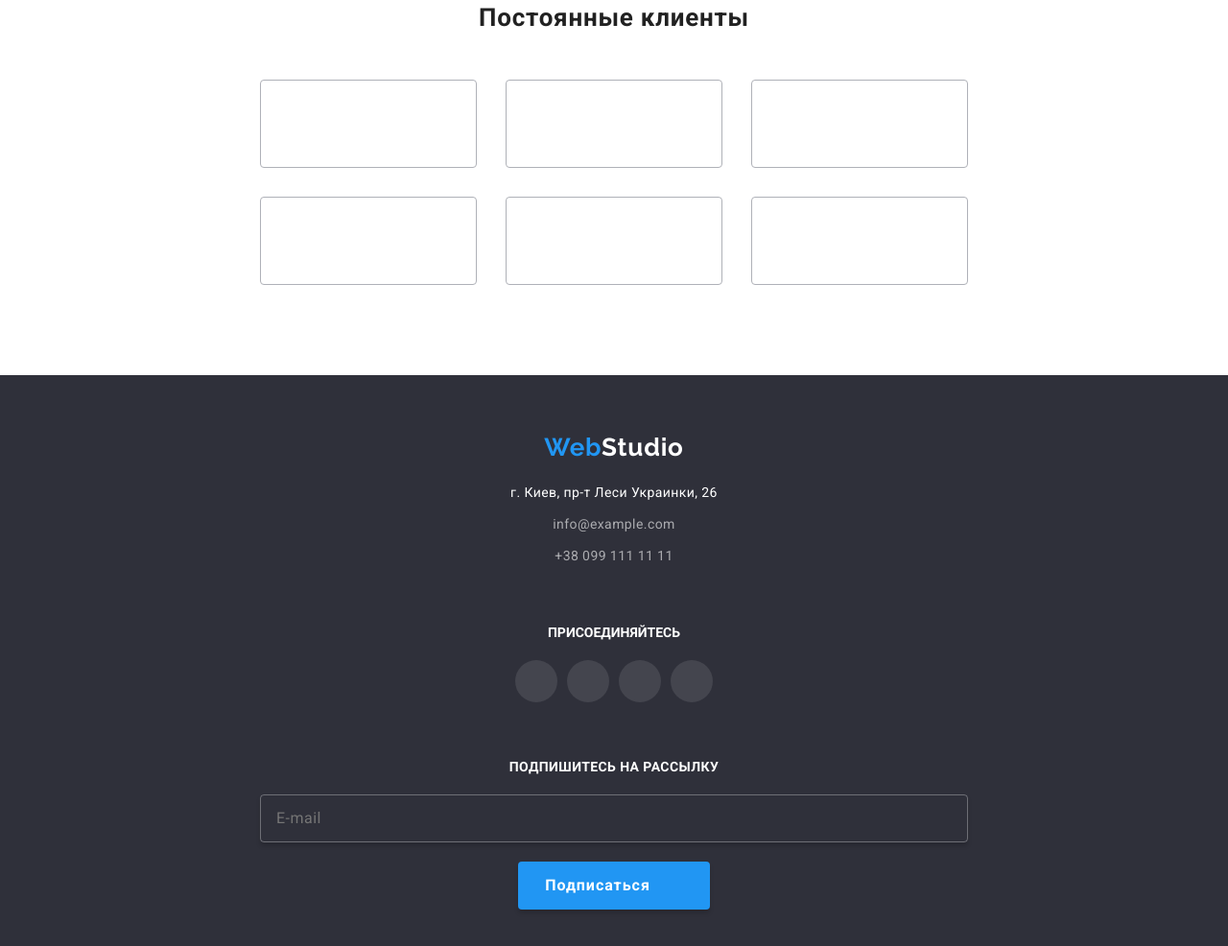
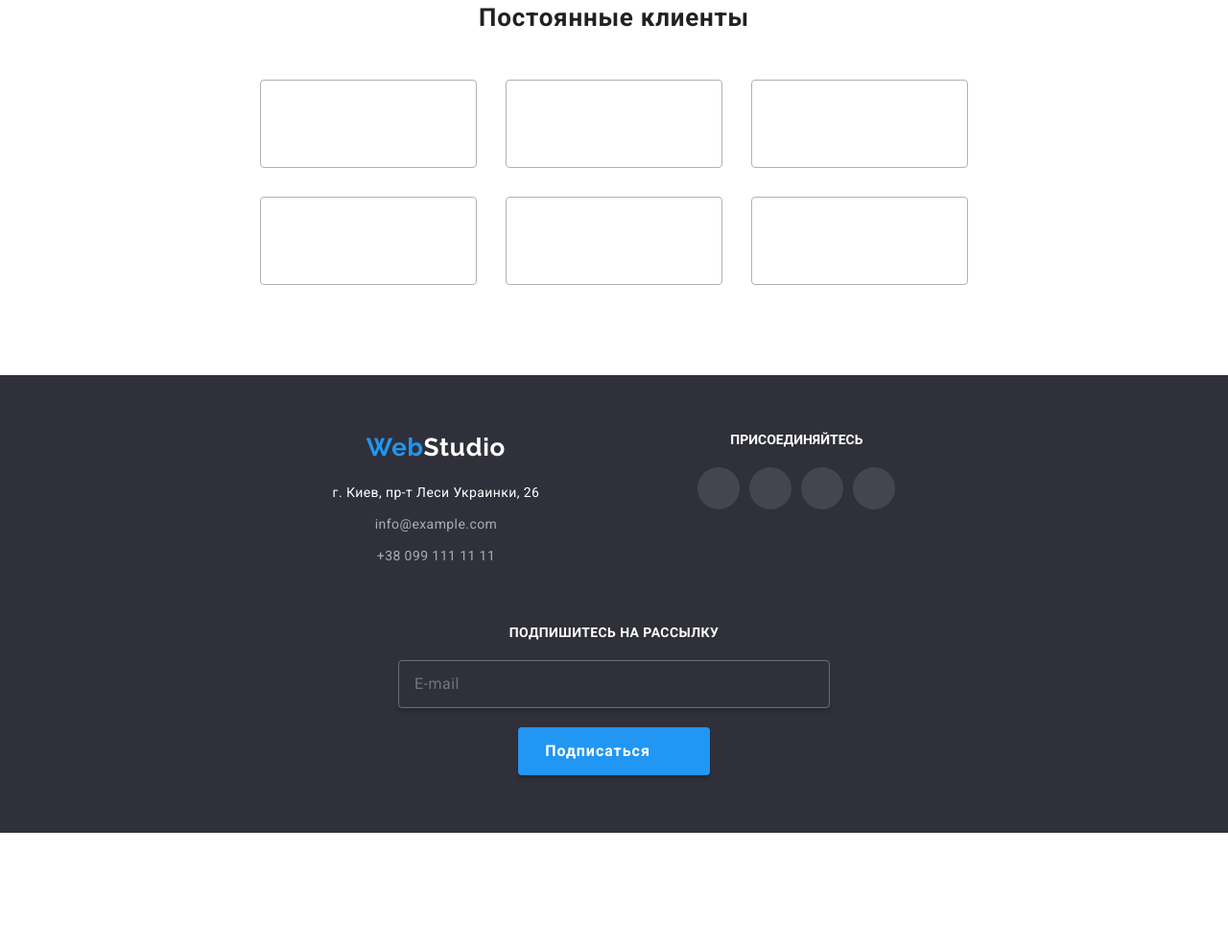
Before and after one commit to AndriiPavuk/goit-markup-hw-08, a plain HTML site: page index.html in a window 1280 px wide. Shown: the part 2735-3721 px from the top of the page at 96% size. After the commit the page ends 3603 px from the top, so only its background shows below. Drawn offline with nearby package versions, Linux system fonts and the light colour scheme.

Commit message:
footer-tablet

```diff
--- a/index.html
+++ b/index.html
@@ -489,7 +489,8 @@
     </main>
 <footer class="footer">
       <div class="bottom container">
-        <div class="footer-data">
+        <div class="footer-blok">
+          <div class="footer-data">
           <a href="" class="logotip">Web<span class="logotip-two">Studio</span></a>
           <ul class="panel list">
             <li class="panel__item">
@@ -558,6 +559,7 @@
               </li>
             </ul>
           </div>
+        </div>
         </div>
         <!--FOOTER-FORM-->
         <div class="subscribe">
--- a/sass/layout/footer/_colum-one.scss
+++ b/sass/layout/footer/_colum-one.scss
@@ -54,5 +54,25 @@
 }
 
 .footer-data {
-  display: contents;
+  display: flex;
+  align-items: center;
+  flex-direction: column;
 }
+
+@media screen and (min-width: 768px) {
+.footer-data {
+    padding-right: 165px;
+}
+}
+
+.footer-blok {
+  display: flex;
+  flex-direction: column;
+  align-items: center;
+}
+
+@media screen and (min-width: 768px) {
+.footer-blok {
+    flex-direction: row;
+}
+}
--- a/sass/layout/footer/_colum-two.scss
+++ b/sass/layout/footer/_colum-two.scss
@@ -2,6 +2,13 @@
   min-width: 206px;
   min-height: 80px;
   margin-top: 60px;
+}
+
+@media screen and (min-width: 768px) {
+.networks {
+    margin-bottom: 60px;
+    margin-top: 0;
+}
 }
 
 .networks__title {
--- a/sass/layout/footer/_footer-form.scss
+++ b/sass/layout/footer/_footer-form.scss
@@ -28,6 +28,12 @@
   display: inline-block;
   flex-grow: 1;
   width: 100%;
+}
+
+@media screen and (min-width: 768px) {
+ .subscribe__field {
+  width: 450px;
+}
 }
 
 .subscribe__mail {
```
Also changed, not shown: portfolio.html (+3 -1 lines), css/main.css, css/main.min.css, 2 other files.
